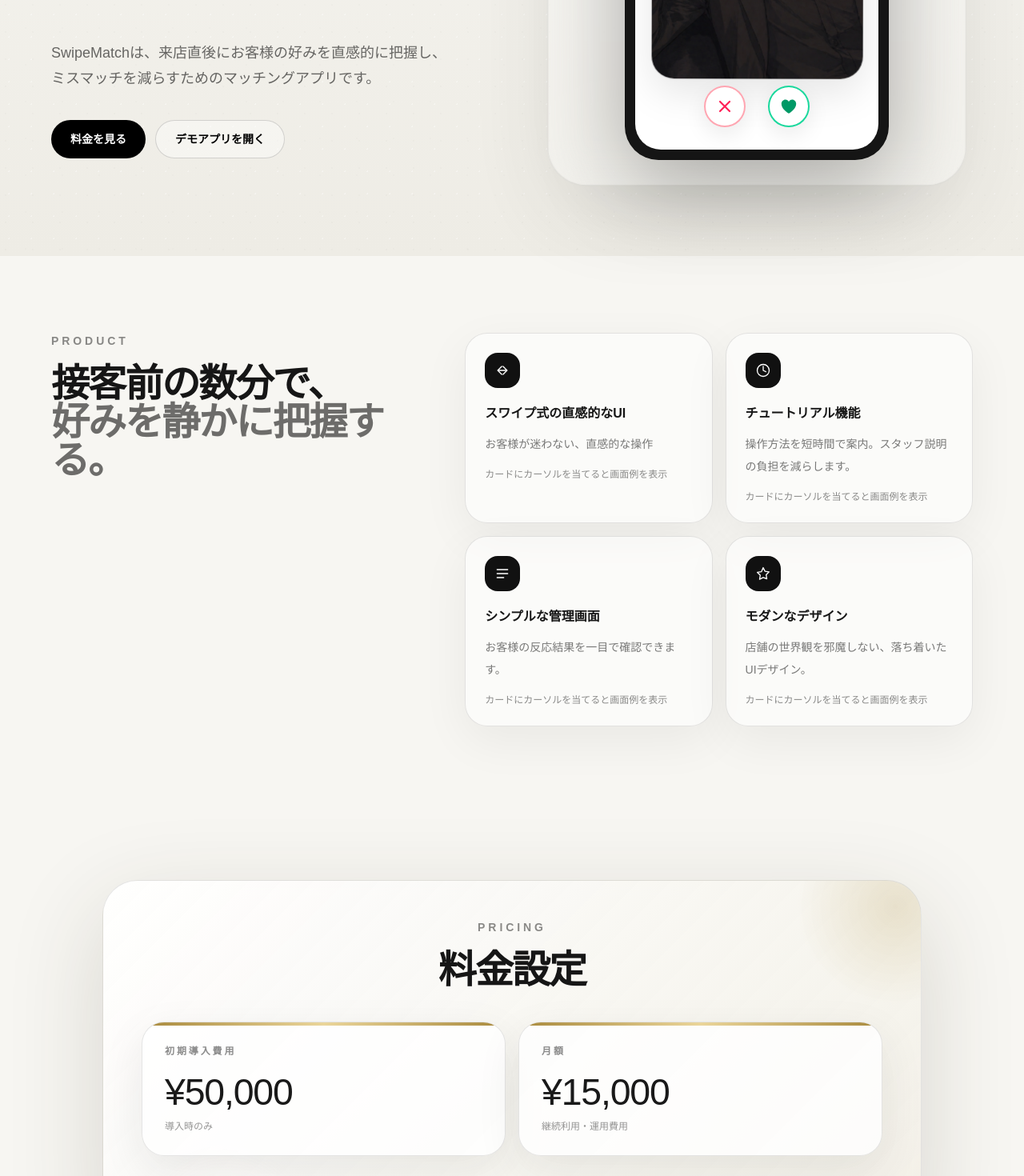
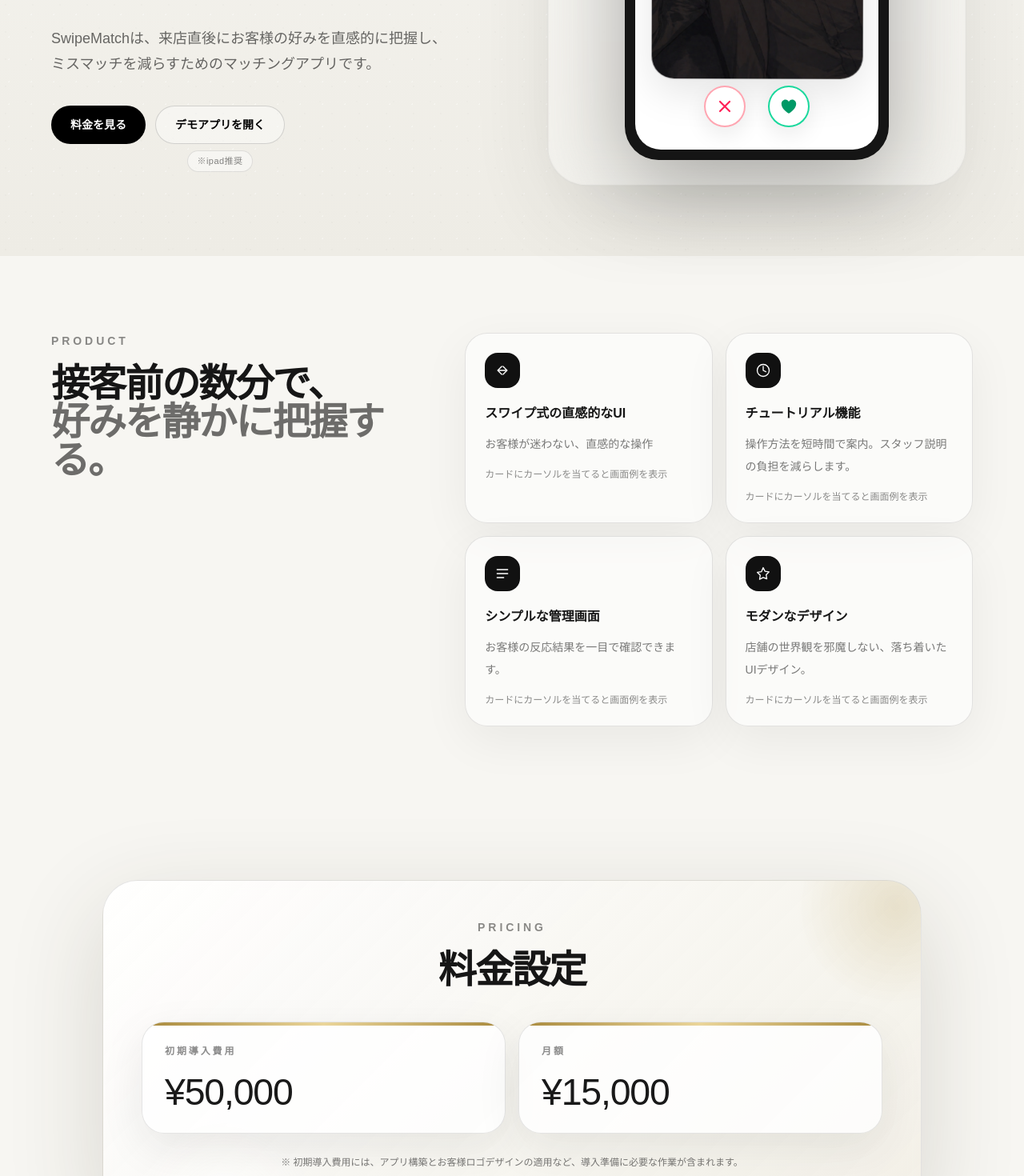
Before and after one commit to ryumaeda/host-landing, a Next.js app: page / in a window 1280 px wide. Shown: the part 480-1950 px from the top of the page at 80% size. Built offline with nearby package versions, Linux system fonts and the light colour scheme.

Commit message:
軽微な修正

```diff
--- a/app/page.tsx
+++ b/app/page.tsx
@@ -72,12 +72,19 @@
               >
                 料金を見る
               </a>
+              <div className="flex flex-col items-start gap-2 sm:items-center">
                 <a
                   href="https://demo-swipematch.vercel.app/cast/ipad1?tableId=1"
+                  target="_blank"
+                  rel="noopener noreferrer"
                   className="inline-flex h-12 items-center justify-center rounded-full border border-black/15 bg-white/40 px-6 text-sm font-semibold text-black transition hover:border-black/35 hover:bg-white/80"
                 >
                   デモアプリを開く
                 </a>
+                <span className="rounded-full border border-black/10 bg-white/45 px-3 py-1 text-[11px] font-medium tracking-[0.04em] text-black/48">
+                  ※ipad推奨
+                </span>
+              </div>
             </div>
           </div>
 
@@ -207,13 +214,11 @@
                 <div className="absolute left-0 top-0 h-1 w-full bg-[linear-gradient(90deg,#a8893c,#ead59a,#a8893c)]" />
                 <div className="text-xs font-semibold tracking-[0.24em] text-black/45">初期導入費用</div>
                 <div className="mt-5 text-[2.55rem] font-medium leading-none tracking-[-0.025em] text-black/90 sm:text-[2.9rem]">¥50,000</div>
-                <div className="mt-3 text-xs text-black/42">導入時のみ</div>
               </div>
               <div className="relative overflow-hidden rounded-[28px] border border-black/10 bg-white/78 p-7 shadow-[0_18px_55px_rgba(0,0,0,0.08)]">
                 <div className="absolute left-0 top-0 h-1 w-full bg-[linear-gradient(90deg,#a8893c,#ead59a,#a8893c)]" />
                 <div className="text-xs font-semibold tracking-[0.24em] text-black/45">月額</div>
                 <div className="mt-5 text-[2.55rem] font-medium leading-none tracking-[-0.025em] text-black/90 sm:text-[2.9rem]">¥15,000</div>
-                <div className="mt-3 text-xs text-black/42">継続利用・運用費用</div>
               </div>
             </div>
             <p className="mt-6 text-center text-xs leading-6 text-black/52">
```
Lines whose indentation alone changed are shown as unchanged.
